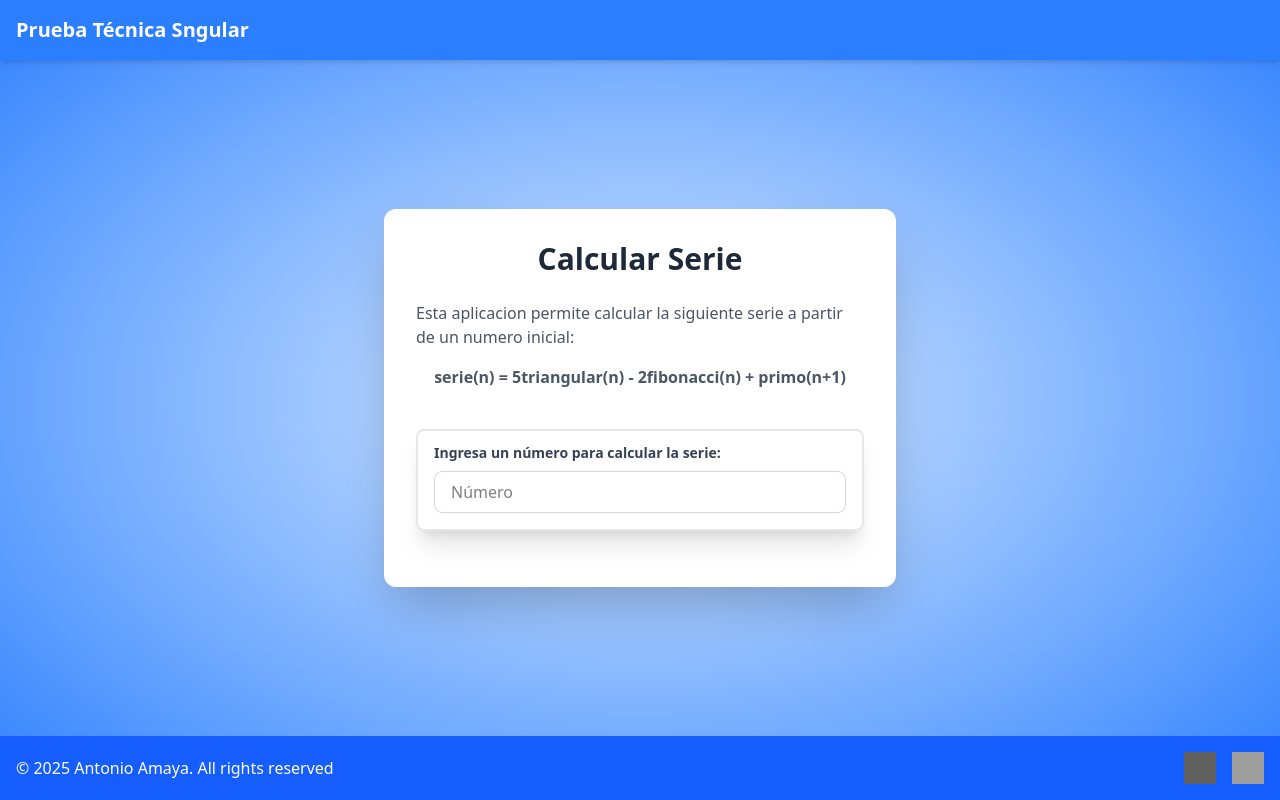
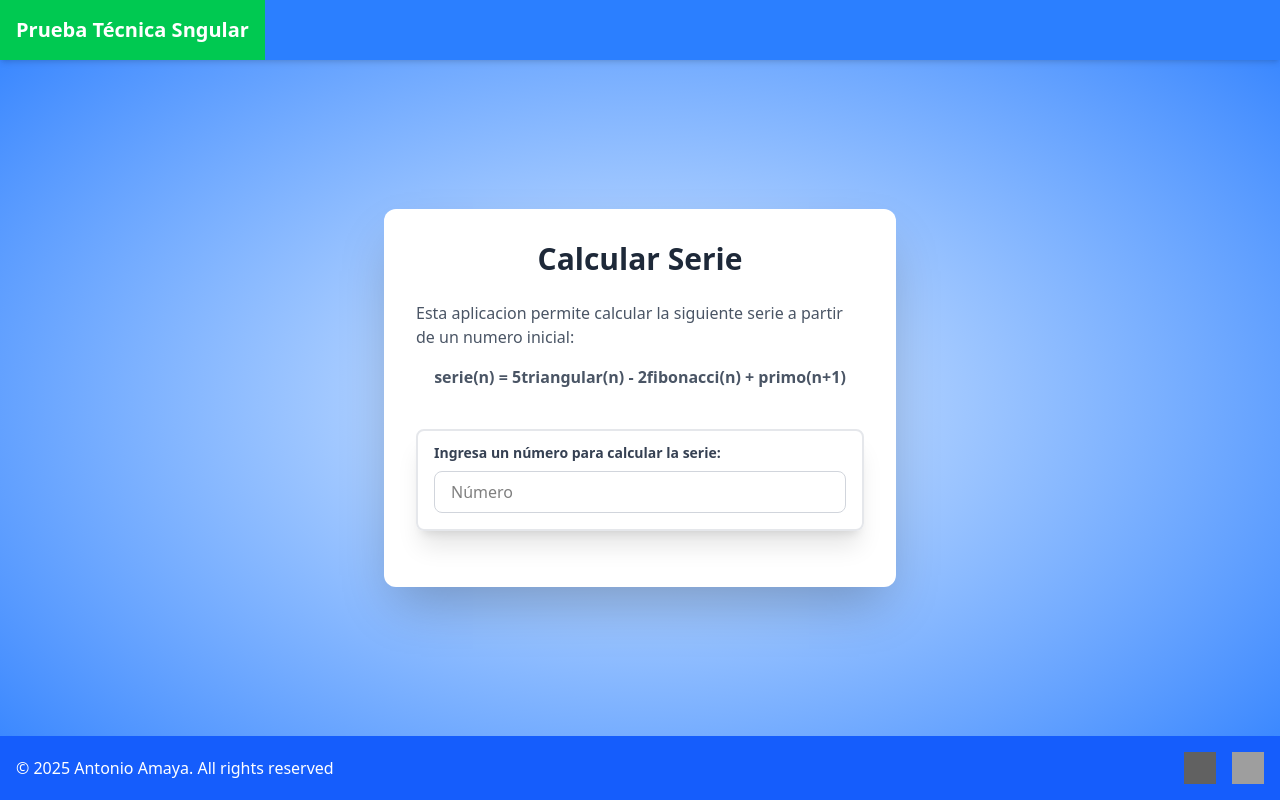
Before and after one commit to StewieMayer/sngular-technical-test, a React (Vite) app: page / in a window 1280 px wide. Built offline with nearby package versions, Linux system fonts and the light colour scheme; grey boxes are pictures that could not be loaded.

Commit message:
style: se modifica el bg de header y se vuelve flex-col la card

```diff
--- a/src/components/Card.tsx
+++ b/src/components/Card.tsx
@@ -2,7 +2,7 @@ import type { PropsWithChildren } from "react";
 
 const Card= ({children}:PropsWithChildren) => {
   return (
-    <div className="bg-white p-8 rounded-xl shadow-2xl w-full max-w-lg">
+    <div className="flex-col bg-white p-8 rounded-xl shadow-2xl w-full max-w-lg">
       {children}
     </div>
   );
--- a/src/components/layout/components/Header.tsx
+++ b/src/components/layout/components/Header.tsx
@@ -1,8 +1,8 @@
 const Header: React.FC = () => {
   return (
-    <header className="flex justify-between items-center p-4 bg-blue-500 shadow-md">
+    <header className="flex justify-between items-center bg-blue-500 shadow-md">
       <div className="flex items-center">
-        <h1 className="text-white text-xl font-semibold">
+        <h1 className="bg-green-500 p-4 text-white text-xl font-semibold">
           Prueba Técnica Sngular
         </h1>
       </div>
```
